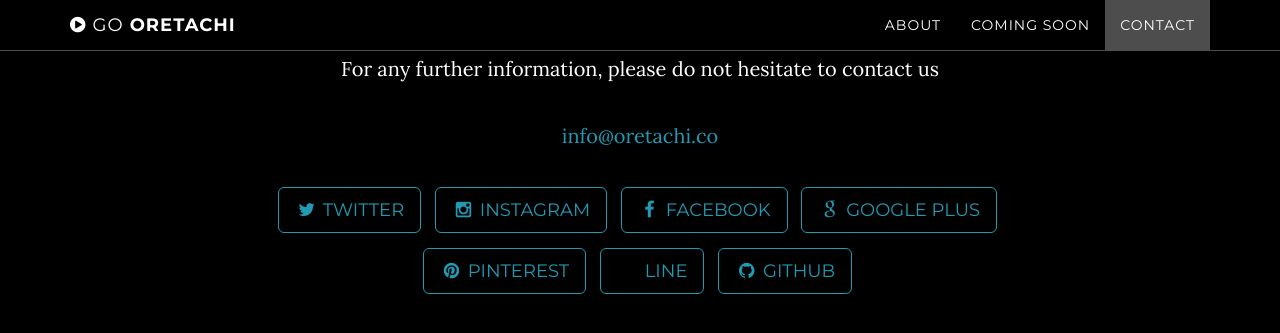
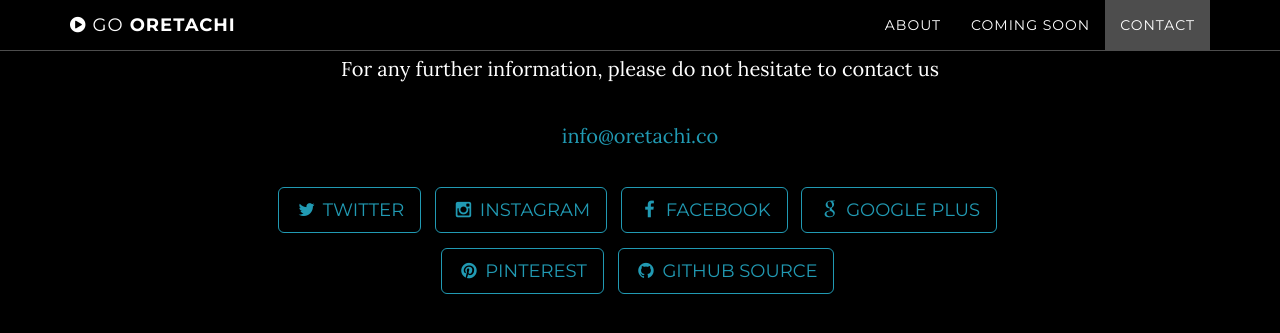
Before and after one commit to oretachi/oretachi.github.io, a Jekyll site: the page built from index.html, in a window 1280 px wide and 900 px high, scrolled down 2328 px. Shown: the top 333 px of the window. Built offline with Jekyll 4.4.1, drawn with Linux system fonts in a browser that asks for light colours.

Commit message:
Updated _config.yml

```diff
--- a/_config.yml
+++ b/_config.yml
@@ -24,9 +24,7 @@
     url:
   - title: pinterest
     url:
-  - title: line
-    url:
-  - title: github
+  - title: github source
     url: https://github.com/Shirotobi/shirotobi.github.io
 
 # Build settings
```
